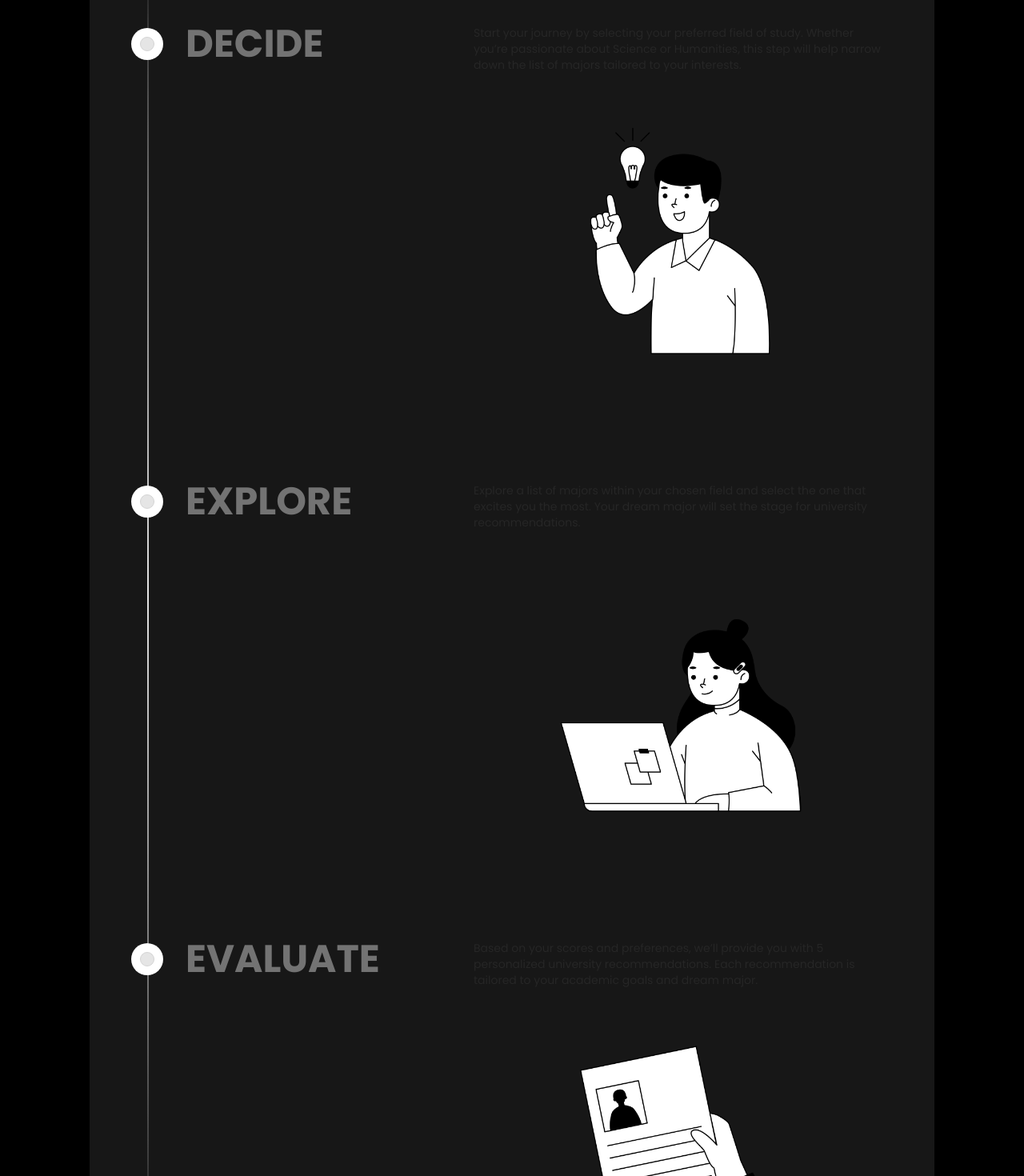
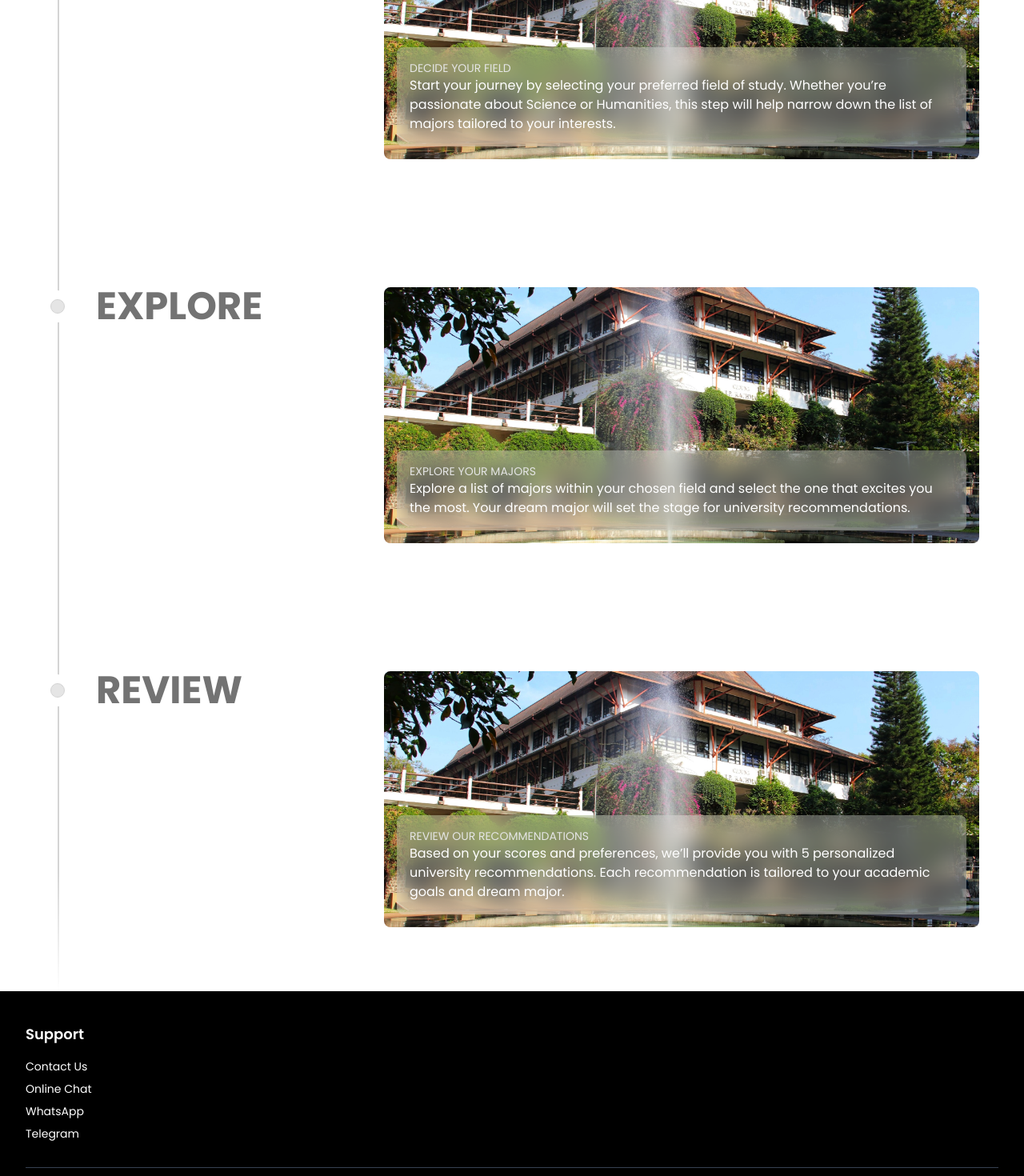
Before and after one commit to qiewi/sure-project, a Next.js app: page / in a window 1280 px wide. Shown: the part 2420-3890 px from the top of the page at 80% size. Built offline with nearby package versions, Linux system fonts and the light colour scheme.

Commit message:
refactor: tutorial section contents

```diff
--- a/src/app/layout.tsx
+++ b/src/app/layout.tsx
@@ -3,6 +3,7 @@ import localFont from "next/font/local";
 import "./globals.css";
 import { FloatingNav } from "../components/layout/FloatingNavbar";
 import { navItems } from "@/data";
+import Footer from "../components/layout/Footer";
 
 const geistSans = localFont({
   src: "./fonts/GeistVF.woff",
@@ -39,6 +40,7 @@ export default function RootLayout({
       >
         <FloatingNav navItems={navItems}/>
         {children}
+        <Footer />
       </body>
     </html>
   );
--- a/src/components/landing/tutorial-section.tsx
+++ b/src/components/landing/tutorial-section.tsx
@@ -1,10 +1,10 @@
 import React from "react";
 import Image from "next/image";
 
-import Major from "@Images/person-major.png";
-import Explore from "@Images/person-explore.png";
-import Report from "@Images/person-report.png";
-import HomeBanner from "@Images/home-banner.webp";
+import ITB from "@Images/univ-itb.jpeg";
+import UGM from "@Images/univ-ugm.jpg";
+import UNAIR from "@Images/univ-unair.jpg";
+
 
 import { Timeline } from "../ui/Timeline";
 
@@ -12,16 +12,20 @@ const data = [
     {
       title: "DECIDE",
       content: (
-        <div>
-          <p className="text-neutral-800 dark:text-neutral-200 text-xs md:text-sm font-normal mb-8">
-            Start your journey by selecting your preferred field of study. Whether you’re passionate about Science or Humanities, this step will help narrow down the list of majors tailored to your interests.
+        <div className="relative">
+          {/* Image */}
+          <Image
+            src={ITB}
+            alt="startup template"
+            className="rounded-lg object-cover h-80 w-full"
+          />
+
+          {/* Text with Glassmorphism */}
+          <div className="absolute bottom-4 left-4 right-4 bg-white/30 backdrop-blur-md rounded-lg p-4">
+            <p className="text-neutral-200 text-sm font-normal">
+              DECIDE YOUR FIELD
             </p>
-          <div className="">
-            <Image
-              src={Major}
-              alt="startup template"
-              className="rounded-lg object-cover h-80 w-full "
-            />
+            <p className="text-white text-md font-normal">Start your journey by selecting your preferred field of study. Whether you’re passionate about Science or Humanities, this step will help narrow down the list of majors tailored to your interests.</p>
           </div>
         </div>
       ),
@@ -29,33 +33,41 @@ const data = [
     {
       title: "EXPLORE",
       content: (
-        <div>
-          <p className="text-neutral-800 dark:text-neutral-200 text-xs md:text-sm font-normal mb-8">
-            Explore a list of majors within your chosen field and select the one that excites you the most. Your dream major will set the stage for university recommendations.
+        <div className="relative">
+          {/* Image */}
+          <Image
+            src={ITB}
+            alt="startup template"
+            className="rounded-lg object-cover h-80 w-full"
+          />
+
+          {/* Text with Glassmorphism */}
+          <div className="absolute bottom-4 left-4 right-4 bg-white/30 backdrop-blur-md rounded-lg p-4">
+            <p className="text-neutral-200 text-sm font-normal">
+              EXPLORE YOUR MAJORS
             </p>
-          <div className="">
-            <Image
-              src={Explore}
-              alt="startup template"
-              className="rounded-lg object-cover h-80 w-full "
-            />
+            <p className="text-white text-md font-normal">Explore a list of majors within your chosen field and select the one that excites you the most. Your dream major will set the stage for university recommendations.</p>
           </div>
         </div>
       ),
     },
     {
-        title: "EVALUATE",
+        title: "REVIEW",
         content: (
-          <div>
-            <p className="text-neutral-800 dark:text-neutral-200 text-xs md:text-sm font-normal mb-4">
-                Based on your scores and preferences, we’ll provide you with 5 personalized university recommendations. Each recommendation is tailored to your academic goals and dream major.
-            </p>
-            <div className="">
+          <div className="relative">
+            {/* Image */}
             <Image
-                src={Report}
+              src={ITB}
               alt="startup template"
               className="rounded-lg object-cover h-80 w-full"
             />
+
+            {/* Text with Glassmorphism */}
+            <div className="absolute bottom-4 left-4 right-4 bg-white/30 backdrop-blur-md rounded-lg p-4">
+              <p className="text-neutral-200 text-sm font-normal">
+                REVIEW OUR RECOMMENDATIONS
+              </p>
+              <p className="text-white text-md font-normal">Based on your scores and preferences, we’ll provide you with 5 personalized university recommendations. Each recommendation is tailored to your academic goals and dream major.</p>
             </div>
           </div>
         ),
@@ -64,8 +76,8 @@ const data = [
 
 export const Tutorial = () => {
     return (
-      <section className="bg-black w-full mt-20">
-        <div className=" px-28 py-20">
+      <section className="bg-white w-full">
+        <div className="">
             <Timeline data={data} />
         </div>
       </section>
--- /dev/null
+++ b/src/components/layout/Footer.tsx
@@ -0,0 +1,27 @@
+import React from "react";
+
+export const Footer = () => {
+  return (
+    <footer className="absolute w-full bg-black text-white py-10">
+      <div className="container mx-auto px-4 md:px-8">
+        <div className="grid grid-cols-1 md:grid-cols-4 gap-8 items-center">
+          {/* Support Section */}
+          <div>
+            <h3 className="font-semibold text-lg mb-4">Support</h3>
+            <ul className="space-y-2 text-sm">
+              <li>Contact Us</li>
+              <li>Online Chat</li>
+              <li>WhatsApp</li>
+              <li>Telegram</li>
+            </ul>
+          </div>
+        </div>
+        <div className="border-t border-gray-700 mt-8 pt-4 text-center text-sm">
+          &copy; 2023 SURE, All Rights Reserved
+        </div>
+      </div>
+    </footer>
+  );
+};
+
+export default Footer;
--- a/src/components/ui/Timeline.tsx
+++ b/src/components/ui/Timeline.tsx
@@ -34,16 +34,16 @@ export const Timeline = ({ data }: { data: TimelineEntry[] }) => {
 
   return (
     <div
-      className="w-full relative bg-neutral-500/20 backdrop-blur-lg rounded-3xl font-sans md:px-10"
+      className="w-full relative bg-white backdrop-blur-lg rounded-3xl font-sans md:px-10"
       ref={containerRef}
     >
       <div className="max-w-7xl mx-auto py-20 px-4 md:px-8 lg:px-10">
-        <h2 className="text-5xl font-bold mb-4 text-black dark:text-white max-w-4xl">
+        <h2 className="text-5xl font-bold mb-4 text-black max-w-4xl">
           HOW IT WORKS
         </h2>
-        <p className="text-neutral-700 dark:text-neutral-300 text-sm md:text-base max-w-sm">
-          A quick steps preview of how to get you universities recommendation
-        </p>
+        <h3 className=" text-neutral-400 font-normal text-lg max-w-[50%]">
+          Unlock your academic potential, explore top universities, and find the perfect fit for your future.
+        </h3>
       </div>
 
       <div ref={ref} className="relative max-w-7xl mx-auto pb-20">
@@ -73,14 +73,14 @@ export const Timeline = ({ data }: { data: TimelineEntry[] }) => {
           style={{
             height: height + "px",
           }}
-          className="absolute md:left-8 left-8 top-0 overflow-hidden w-[2px] bg-[linear-gradient(to_bottom,var(--tw-gradient-stops))] from-transparent from-[0%] via-neutral-200 dark:via-neutral-700 to-transparent to-[99%]  [mask-image:linear-gradient(to_bottom,transparent_0%,black_10%,black_90%,transparent_100%)] "
+          className="absolute md:left-8 left-8 top-0 overflow-hidden w-[2px] bg-neutral-300 [mask-image:linear-gradient(to_bottom,transparent_0%,black_10%,black_90%,transparent_100%)] "
         >
           <motion.div
             style={{
               height: heightTransform,
               opacity: opacityTransform,
             }}
-            className="absolute inset-x-0 top-0  w-[2px] bg-white rounded-full"
+            className="absolute inset-x-0 top-0  w-[2px] bg-black rounded-full"
           />
         </div>
       </div>
```
Also changed, not shown: public/assets/person-explore.png, public/assets/person-major.png. Lines whose indentation alone changed are shown as unchanged.
